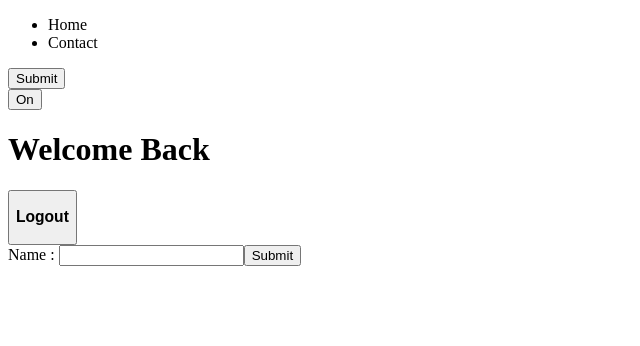
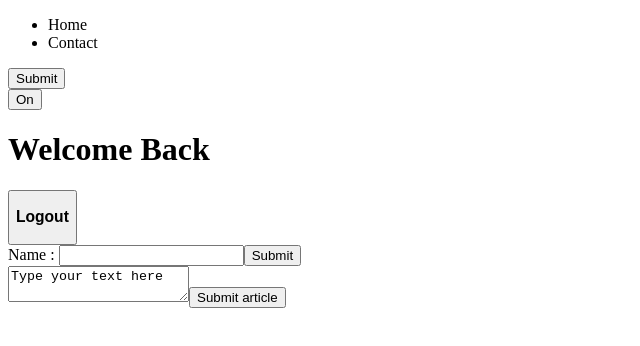
Before and after one commit to NnajiChimuanya/tab, a React (Create React App) app: page / in a window 1280 px wide. Shown: the top 346 px of the page, without its empty margins (0-640 px from the left). Built offline with nearby package versions, Linux system fonts and the light colour scheme.

Commit message:
Learnt about how react text area differs from HTML textarea and how to handle it

```diff
--- a/src/App.js
+++ b/src/App.js
@@ -24,6 +24,8 @@ function App() {
 
       <ControlledForm />
 
+      <ControlledTextarea />
+
 
     </>
 
```
